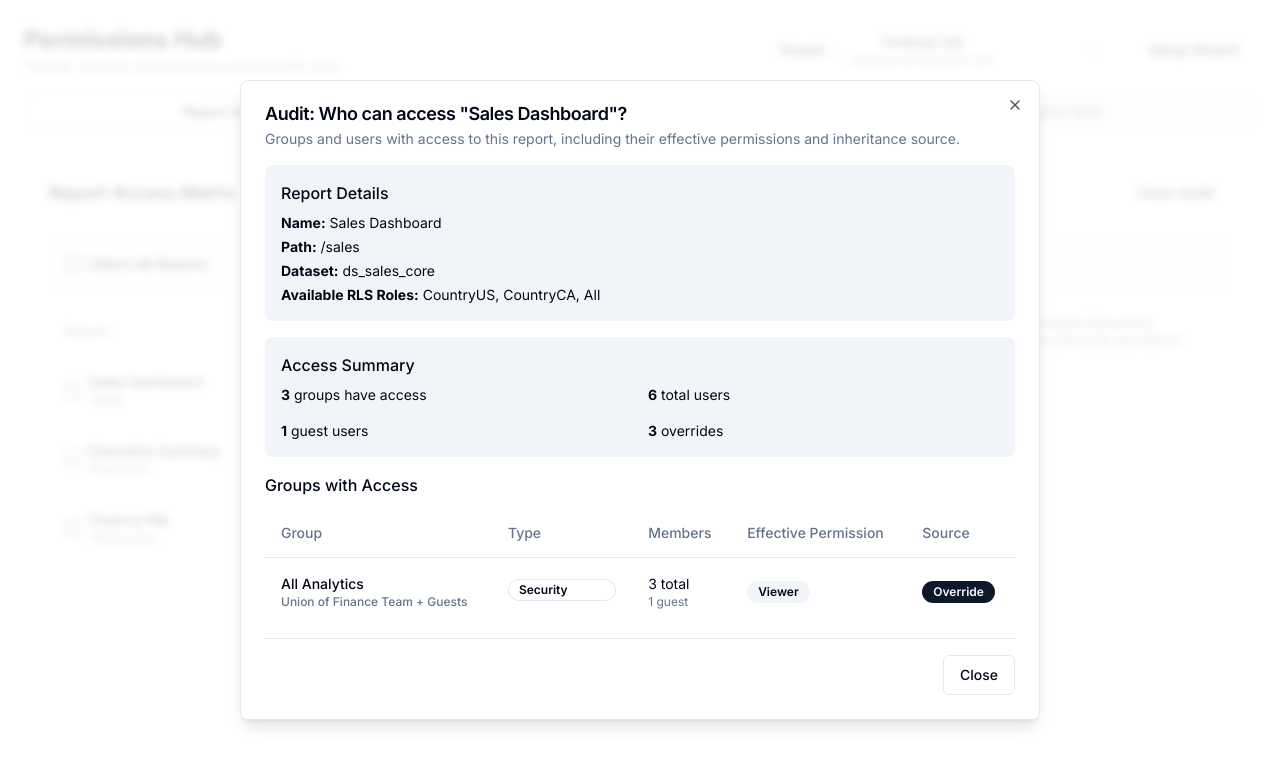
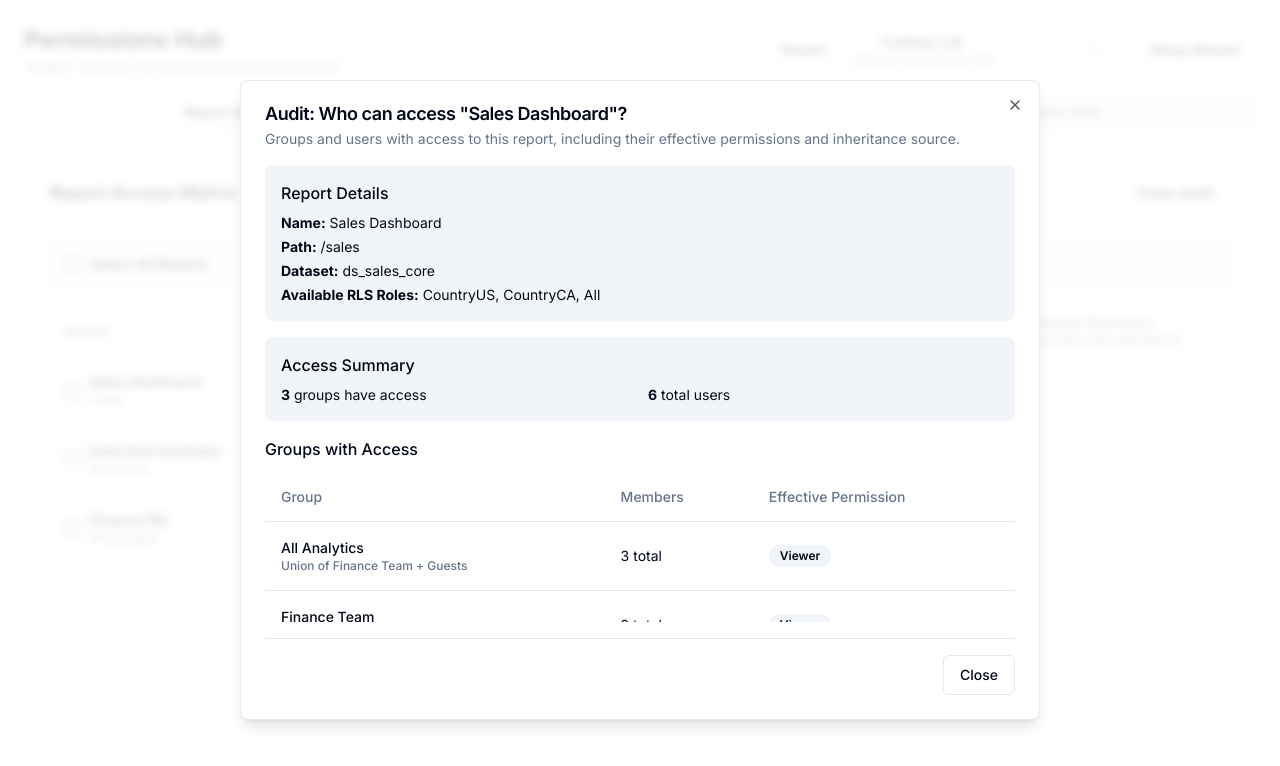
Before and after one commit to ethanteng/reportinghub, a Next.js app: page / in a window 1280 px wide. Both pictures are taken after a click on the button "Audit View". Shown: the top 766 px of the page. Built offline with nearby package versions, Linux system fonts and the light colour scheme.

Commit message:
Update AuditViewModal to match simplified table structure - remove Type and Source columns

```diff
--- a/src/components/features/permissions-hub/modals/AuditViewModal.tsx
+++ b/src/components/features/permissions-hub/modals/AuditViewModal.tsx
@@ -40,33 +40,17 @@
     .map(group => {
       const eff = getEffectivePermissionSetId(tenant.tenantId, group.id, report.id)
       const members = resolveTransitiveMembers(tenant, group.id)
-      const guestCount = members.filter(m => m.userPrincipalName.includes('#EXT#')).length
 
       return {
         group,
         effectivePermission: eff,
         memberCount: members.length,
-        guestCount,
         hasAccess: !!eff.permissionSetId
       }
     })
     .filter(item => item.hasAccess)
     .sort((a, b) => b.memberCount - a.memberCount) // Sort by member count
 
-  const getGroupTypeBadge = (group: AadGroup) => {
-    if (group.groupTypes.includes('Unified')) {
-      return <Badge variant="secondary">Microsoft 365</Badge>
-    }
-    return <Badge variant="outline">Security</Badge>
-  }
-
-  const getGroupFeatures = (group: AadGroup) => {
-    const features = []
-    if (group.membershipRule) {
-      features.push(<Badge key="dynamic" variant="secondary">Dynamic</Badge>)
-    }
-    return features
-  }
 
   return (
     <Dialog open={open} onOpenChange={onOpenChange}>
@@ -107,16 +91,6 @@
                     {groupsWithAccess.reduce((sum, item) => sum + item.memberCount, 0)}
                   </strong> total users
                 </div>
-                <div>
-                  <strong>
-                    {groupsWithAccess.reduce((sum, item) => sum + item.guestCount, 0)}
-                  </strong> guest users
-                </div>
-                <div>
-                  <strong>
-                    {groupsWithAccess.filter(item => item.effectivePermission.inheritedFrom === 'Report').length}
-                  </strong> overrides
-                </div>
               </div>
             </div>
 
@@ -127,14 +101,12 @@
                 <TableHeader>
                   <TableRow>
                     <TableHead>Group</TableHead>
-                    <TableHead>Type</TableHead>
                     <TableHead>Members</TableHead>
                     <TableHead>Effective Permission</TableHead>
-                    <TableHead>Source</TableHead>
                   </TableRow>
                 </TableHeader>
                 <TableBody>
-                  {groupsWithAccess.map(({ group, effectivePermission, memberCount, guestCount }) => {
+                  {groupsWithAccess.map(({ group, effectivePermission, memberCount }) => {
                     const ps = psById.get(effectivePermission.permissionSetId!)
 
                     return (
@@ -150,36 +122,11 @@
                           </div>
                         </TableCell>
                         <TableCell>
-                          <div className="flex flex-col gap-1">
-                            {getGroupTypeBadge(group)}
-                            <div className="flex gap-1">
-                              {getGroupFeatures(group)}
-                            </div>
-                          </div>
+                          <span>{memberCount} total</span>
                         </TableCell>
                         <TableCell>
-                          <div className="flex flex-col">
-                            <span>{memberCount} total</span>
-                            {guestCount > 0 && (
-                              <span className="text-xs text-muted-foreground">
-                                {guestCount} guest{guestCount !== 1 ? 's' : ''}
-                              </span>
-                            )}
-                          </div>
-                        </TableCell>
-                        <TableCell>
-                          <div className="flex items-center gap-2">
-                            <Badge variant="secondary">
-                              {ps?.name || 'Unknown'}
-                            </Badge>
-                            {/* RLS role would be available from the assignment, not the effective permission */}
-                          </div>
-                        </TableCell>
-                        <TableCell>
-                          <Badge
-                            variant={effectivePermission.inheritedFrom === 'Tenant' ? 'outline' : 'default'}
-                          >
-                            {effectivePermission.inheritedFrom === 'Tenant' ? 'Tenant' : 'Override'}
+                          <Badge variant="secondary">
+                            {ps?.name || 'Unknown'}
                           </Badge>
                         </TableCell>
                       </TableRow>
```
